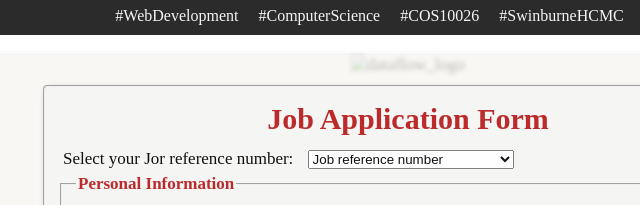
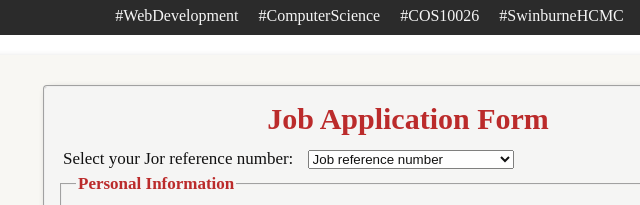
Before and after one commit to WebTechnologyProject-Sep2025/COS10026.1-Group-6, a plain HTML site: page Project1/apply.html in a window 1280 px wide. Shown: the part 255-460 px from the top of the page, 232-872 px from the left. Drawn offline with Linux system fonts and the light colour scheme; the site is published under a folder, as on GitHub Pages, so addresses that start at the root find nothing.

Commit message:
Changed a few in apply.html and hope they would work

```diff
--- a/Project1/apply.html
+++ b/Project1/apply.html
@@ -15,7 +15,7 @@
 
     <nav>
       <a href="index.html" class="menu_left">
-        <img src="images/logo_dataflow.png" alt="Company Logo">
+        <img src="../images/logo_dataflow.png" alt="Company Logo">
         <span>DataFlow</span>
       </a>
 
@@ -42,7 +42,7 @@
     <div class="form_container">
       <form class="application_form" method="post" action="https://mercury.swin.edu.au/it000000/formtest.php">
         <div id="logo_apply">
-          <img src="/Project1/images/logo_dataflow.png" alt="dataflow_logo">
+          <img src="../Project1/images/logo_dataflow.png" alt="dataflow_logo">
         </div>
         <fieldset class="form_wrapper">
           <h2 class="form-title">Job Application Form</h2>
```
